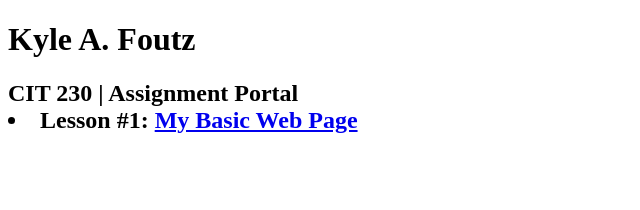
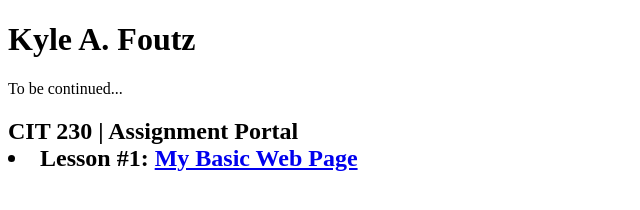
Before and after one commit to kyleallenf/kyleallenf.github.io, a plain HTML site: page index.html in a window 1280 px wide. Shown: the whole page, without its empty margins (0-640 px from the left). Drawn offline with Linux system fonts and the light colour scheme.

Commit message:
fixednew

```diff
--- a/index.html
+++ b/index.html
@@ -12,10 +12,10 @@
             <h1>Kyle A. Foutz</h1>
         </header>
         <nav>
-            <h2>CIT 230 | Assignment Portal <li>Lesson #1: <a href="cit230/basicpage.html">My Basic Web Page</a></li></h2>
+          <comment>To be continued...</comment>
         </nav>
         <main>
-
+            <h2>CIT 230 | Assignment Portal <li>Lesson #1: <a href="cit230/basicpage.html">My Basic Web Page</a></li></h2>
         </main>
         <footer>
 
```
